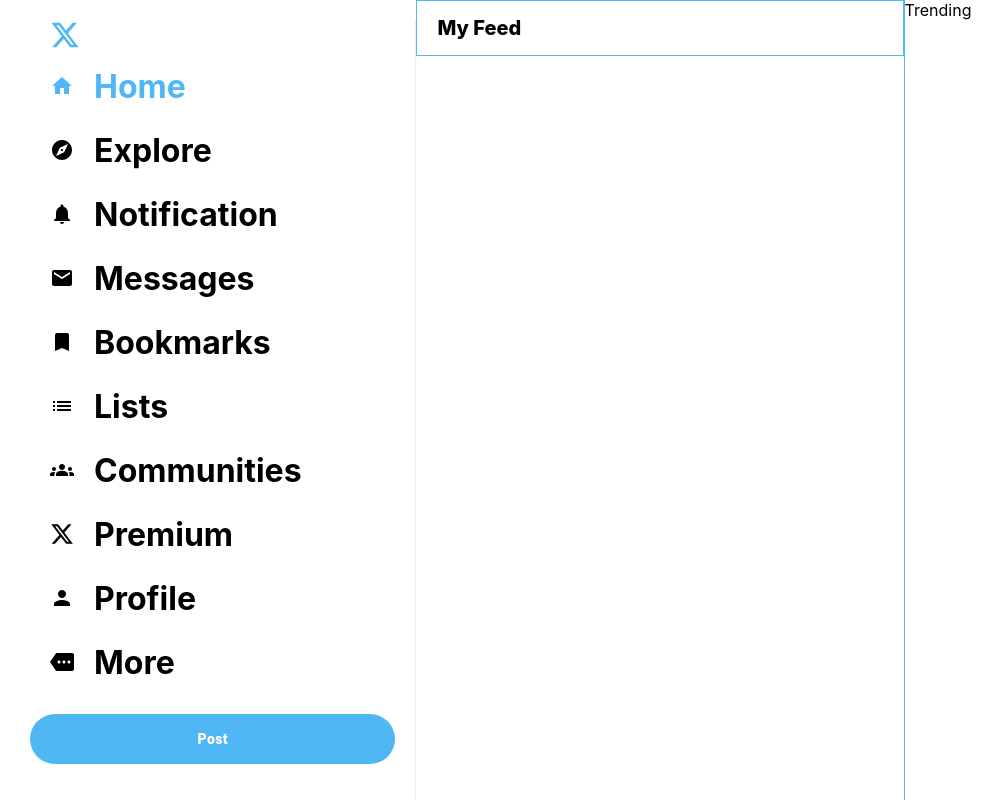
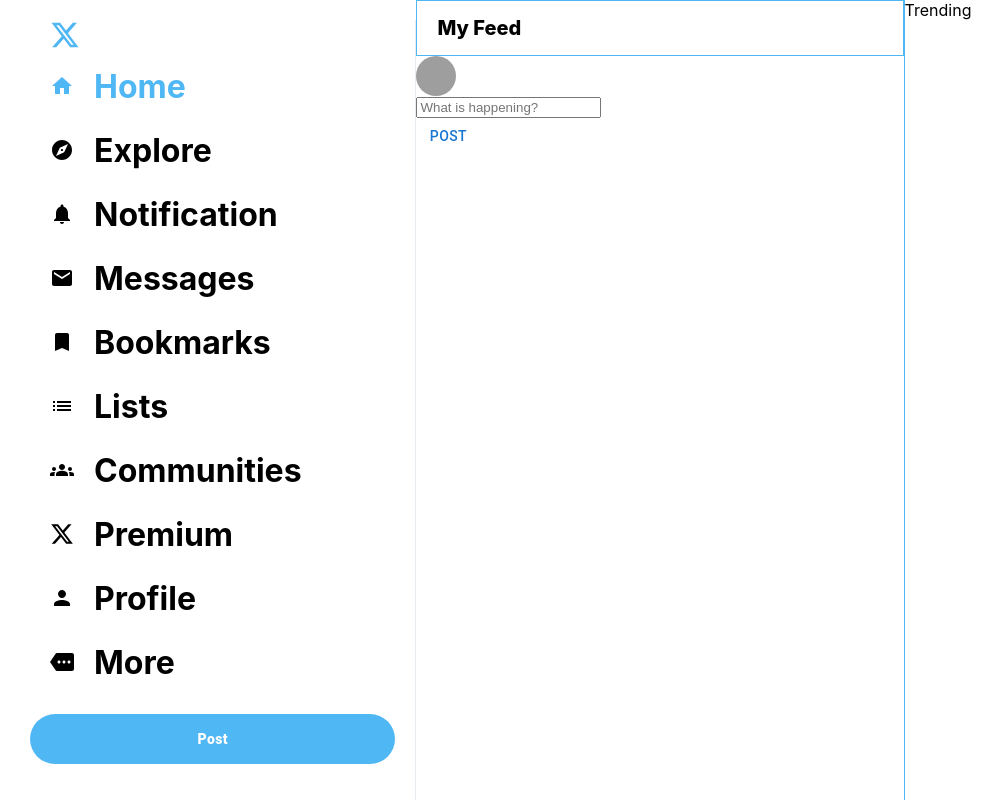
Before and after one commit to DarkVayder/X, a React (Create React App) app: page / in a window 1280 px wide. Shown: the whole page, without its empty margins (0-1004 px from the left). Built offline with nearby package versions, Linux system fonts and the light colour scheme; grey boxes are pictures that could not be loaded.

Commit message:
feat: TweetBox

```diff
--- a/src/Feed.js
+++ b/src/Feed.js
@@ -1,5 +1,6 @@
 import React from 'react'
 import './Feed.css'
+import TweetBox from './TweetBox'
 
 function Feed() {
   return (
@@ -7,6 +8,9 @@ function Feed() {
         <div className='feed__header'>
             <h2>My Feed</h2>
         </div>
+
+        <TweetBox />
+
     </div>
   )
 }
--- /dev/null
+++ b/src/TweetBox.js
@@ -0,0 +1,21 @@
+import React from 'react';
+import './TweetBox.css';
+import { Avatar, Button } from '@mui/material';
+
+function TweetBox() {
+  return (
+    <div className='TweetBox'>
+        <form>
+            <div className='tweetBox__input'>
+            <Avatar src="src/Avatar.jpg"></Avatar>
+            <input placeholder='What is happening?' type='text'></input>
+
+
+            </div>
+            <Button>Post</Button>
+        </form>
+    </div>
+  )
+}
+
+export default TweetBox
```
Also changed, not shown: src/Avatar.jpg (added), src/TweetBox.css (added).
